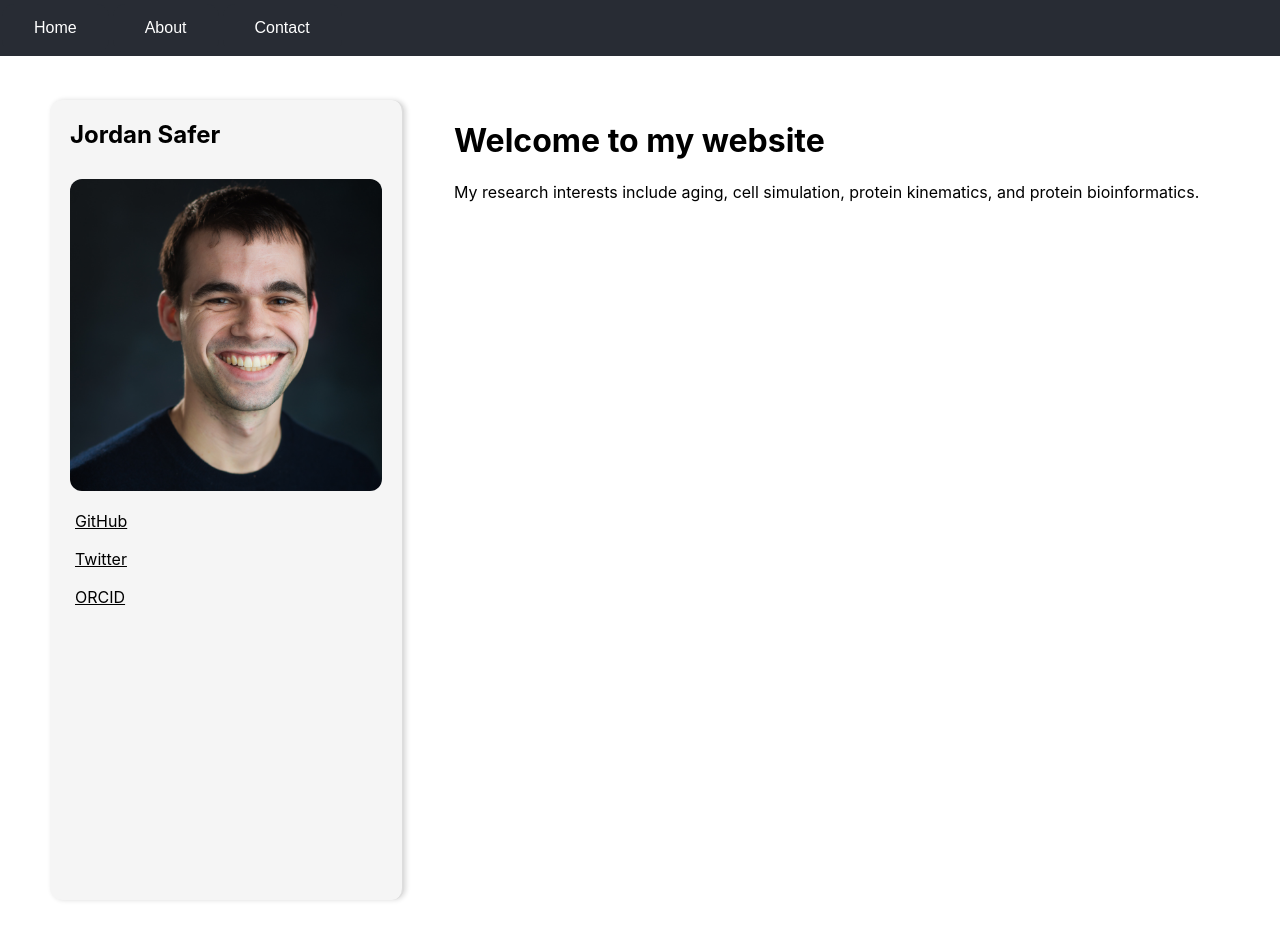
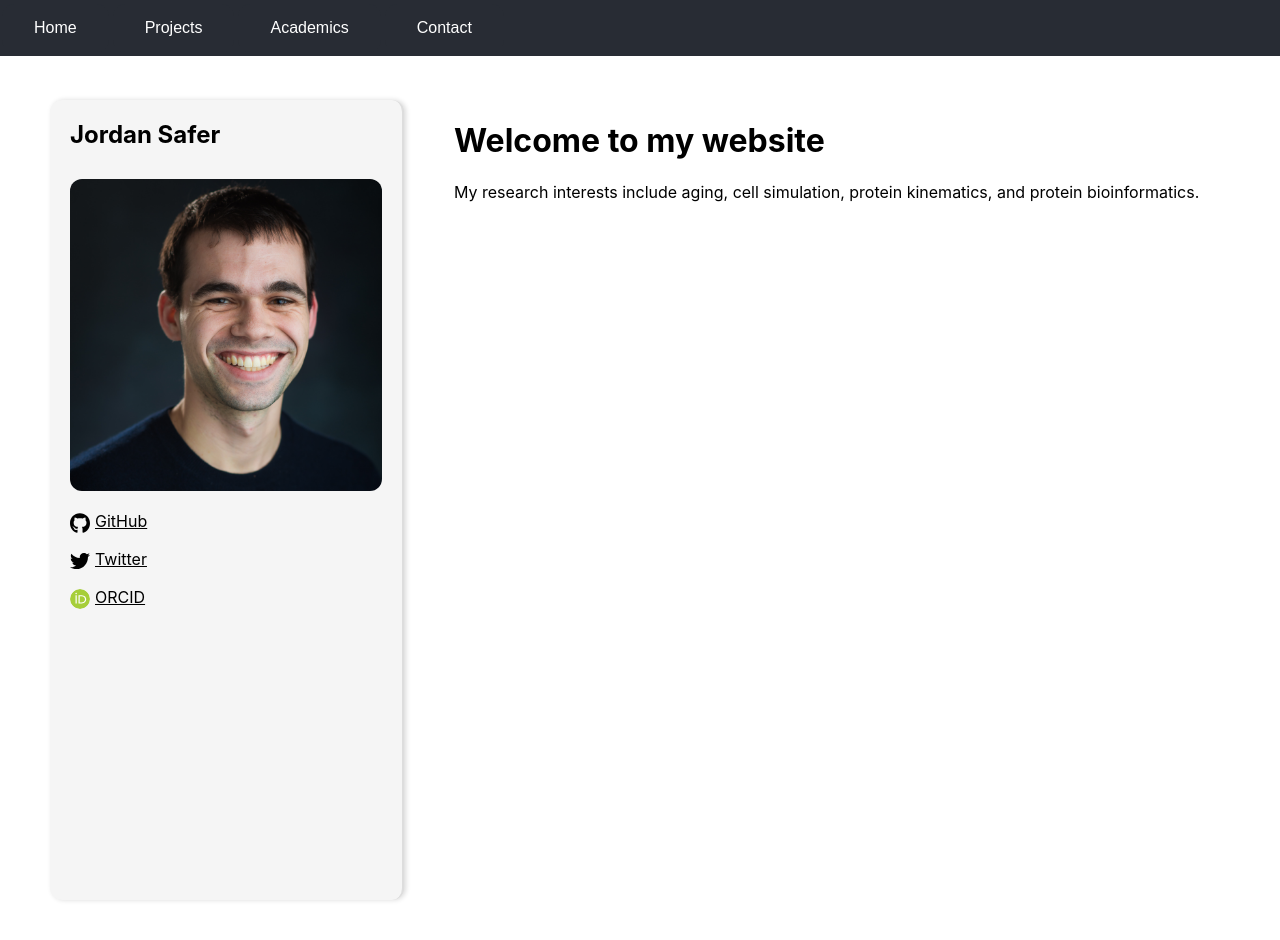
Before and after one commit to jordansafer/jordansafer.github.io, a React (Create React App) app: page / in a window 1280 px wide. Shown: the top 940 px of the page. Built offline with nearby package versions, Linux system fonts and the light colour scheme.

Commit message:
continued cleanup and progress

```diff
--- a/src/App.js
+++ b/src/App.js
@@ -2,17 +2,35 @@ import React from 'react';
 import './App.css';
 import Home from './Home';
 
-const About = () => (
+// Future sections:
+// Home: my picture and a little about me
+// Publications: (in the future if i have these)
+// Research: (maybe projects for now?)
+// Academics: Degrees and all Academic awards, tech skills?
+// CV: PDF CV
+// Contact: just email? not phone or address probably. maybe linkedin
+
+// TODO make each page have a separate path
+
+
+const Projects = () => (
   <div>
-    <h1>About Me</h1>
-    <p>I am an academic...</p>
+    <h1>Selected Projects</h1>
+    <p>G2P, Terra, Hooks lab work, Fall detector, compiler, superscalar pipeline, pacrunner</p>
+  </div>
+);
+
+const Academics = () => (
+  <div>
+    <h1>Academics</h1>
+    <p>list degrees, awards section, tech skills, vertically</p>
   </div>
 );
 
 const Contact = () => (
   <div>
     <h1>Contact Me</h1>
-    <p>You can reach me at...</p>
+    <p>You can reach me at... &#123;myname-lowercase-nospace&#125;2 at gmail.com</p>
   </div>
 );
 
@@ -32,8 +50,11 @@ class App extends React.Component {
       case 'home':
         Page = Home;
         break;
-      case 'about':
-        Page = About;
+      case 'projects':
+        Page = Projects;
+        break;
+      case 'academics':
+        Page = Academics;
         break;
       case 'contact':
         Page = Contact;
@@ -42,24 +63,14 @@ class App extends React.Component {
         Page = Home;
     }
 
-    /*return (
-      <div>
-        <nav>
-          <button onClick={() => this.navigate('home')}>Home</button>
-          <button onClick={() => this.navigate('about')}>About</button>
-          <button onClick={() => this.navigate('contact')}>Contact</button>
-        </nav>
-        <Page />
-      </div>
-    );*/
-
     // new version with some css classes for styling and a comment explain
     // what styling is brought by each class
     return (
       <div>
         <nav className='navBar'>
           <button className="navButton" onClick={() => this.navigate('home')}>Home</button>
-          <button className="navButton" onClick={() => this.navigate('about')}>About</button>
+          <button className="navButton" onClick={() => this.navigate('projects')}>Projects</button>
+          <button className="navButton" onClick={() => this.navigate('academics')}>Academics</button>
           <button className="navButton" onClick={() => this.navigate('contact')}>Contact</button>
         </nav>
         <div className="sitePage">
--- a/src/Home.css
+++ b/src/Home.css
@@ -32,10 +32,15 @@
     color: black;
   }
 
-.sidebar i {
-    margin-right: 5px;
-    vertical-align: middle;
+  .sidebar .icon {
+    width: 20px; /* Adjust as necessary */
+    height: auto; /* Maintains the aspect ratio */
+    margin-top: 0px;
+    margin-right: 5px; /* Space between the icon and the link text */
+    vertical-align: middle; /* Aligns the icon with the link text */
   }
+
+
 
 .mainContent {
     flex: 70%;
--- a/src/Home.js
+++ b/src/Home.js
@@ -1,6 +1,12 @@
 import React from 'react';
 import './Home.css';  // assuming you have a CSS file to style your components
 import headshot from './assets/jordan-safer-headshot.png';
+import { FontAwesomeIcon } from '@fortawesome/react-fontawesome';
+import { faGithub, faTwitter } from '@fortawesome/free-brands-svg-icons';
+import orcidIcon from './assets/ORCID_iD.svg';
+
+// In your component render method:
+
 
 const Home = () => {
     return (
@@ -9,18 +15,18 @@ const Home = () => {
           <h2>Jordan Safer</h2>
           <img src={headshot} alt="Jordan Safer" />
           <p>
-            <a href="https://github.com/jordansafer">
-                <i className="fab fa-github"></i> GitHub
+          <a href="https://github.com/jordansafer">
+            <FontAwesomeIcon icon={faGithub} className="icon" />GitHub
             </a>
             </p>
             <p>
             <a href="https://twitter.com/jordan-safer">
-                <i className="fab fa-twitter"></i> Twitter
+            <FontAwesomeIcon icon={faTwitter} className="icon" />Twitter
             </a>
             </p>
             <p>
             <a href="https://orcid.org/your-orcid-id">
-                <i className="ai ai-orcid"></i> ORCID
+            <img src={orcidIcon} alt="ORCID" className="icon" />ORCID
             </a>
         </p>
         </div>
```
Also changed, not shown: src/assets/ORCID_iD.svg (added).
